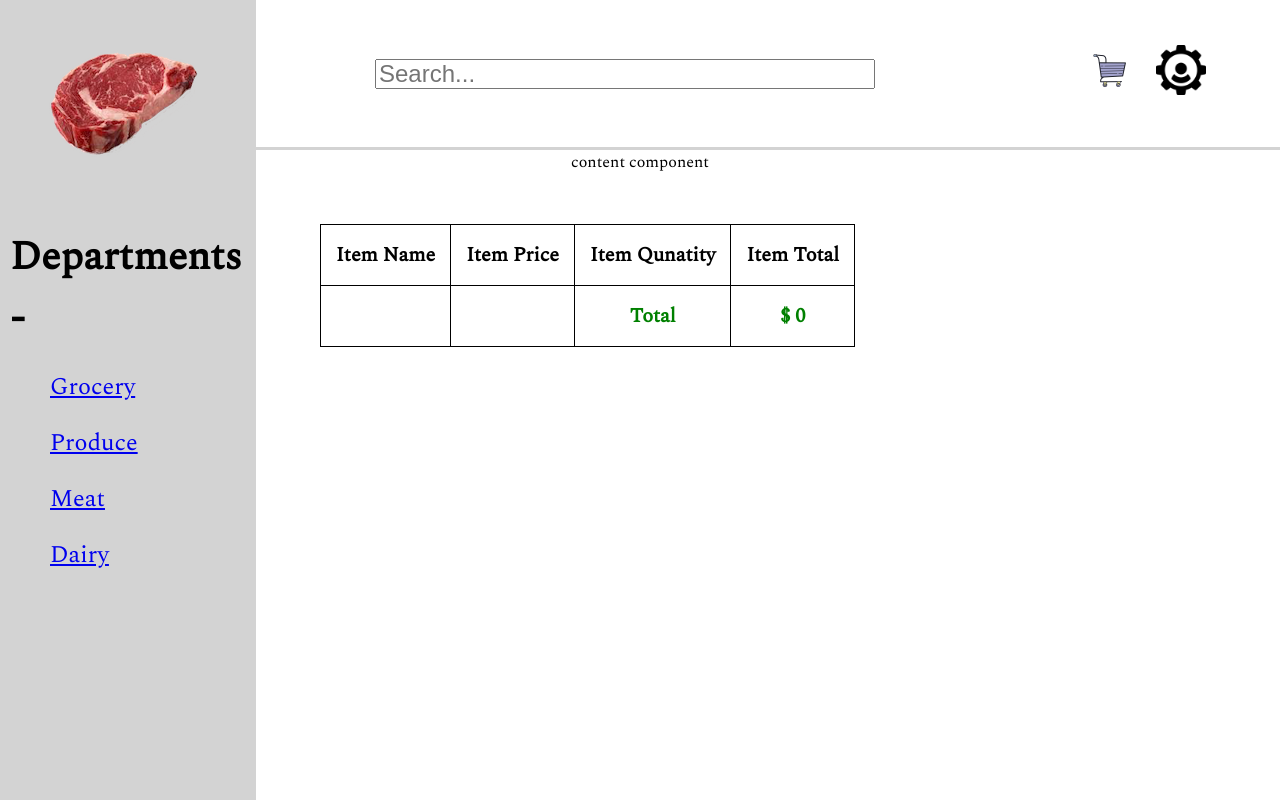
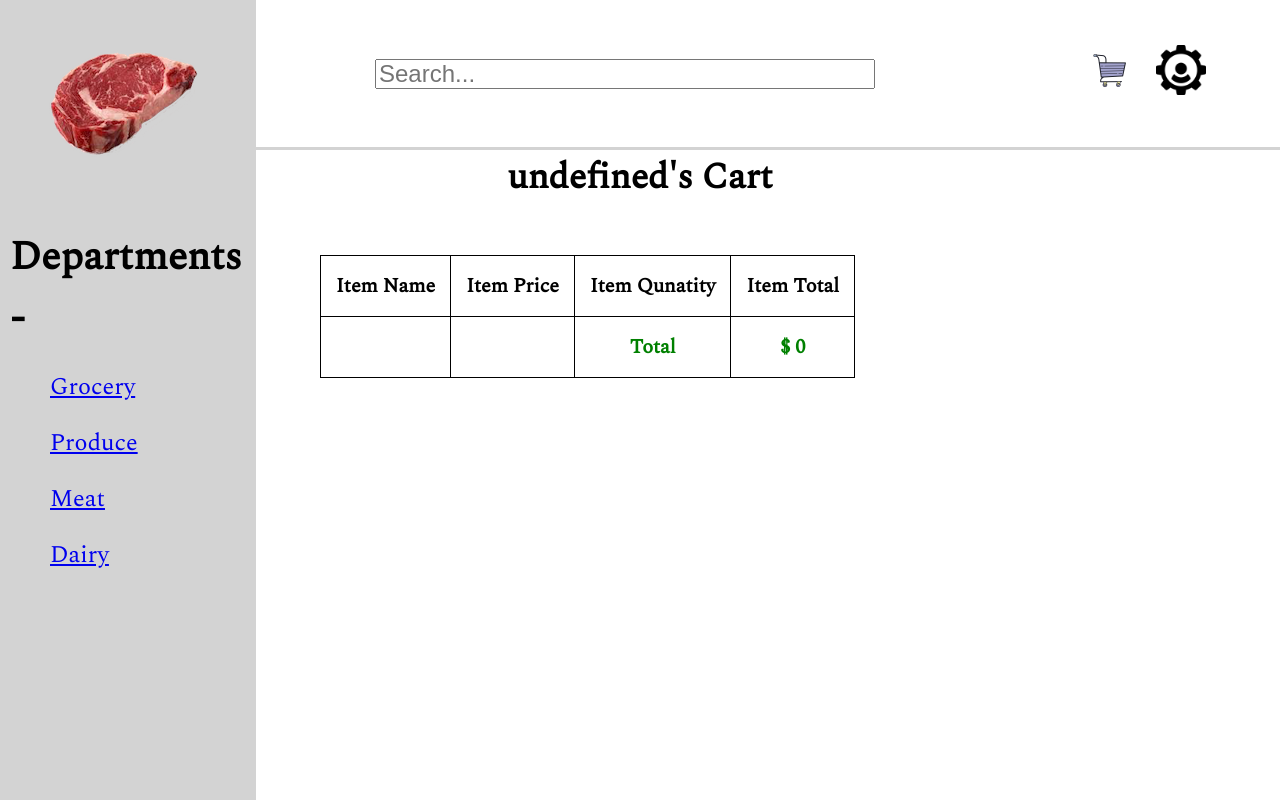
Before and after one commit to gnardinosaur/munchies_frontend, a React (Create React App) app: page /home/cart in a window 1280 px wide. Built offline with nearby package versions, Linux system fonts and the light colour scheme.

Commit message:
all paths working - need to build out user profile page

```diff
--- a/src/App.css
+++ b/src/App.css
@@ -81,6 +81,11 @@ input[type="submit"] {
 
 .content {
   position: relative;
+}
+
+.content-title {
+  font-size: 36px;
+  font-weight: bold;
 }
 
 .best-sellers {
--- a/src/App.js
+++ b/src/App.js
@@ -28,7 +28,7 @@ class App extends React.Component {
     return (
       <div className="App">
         <Switch>
-          <Route path="/home" render={(routerProps) => <Home user={this.state.user} {...routerProps} userId={this.state.user.id} />} />
+          <Route path="/home" render={(routerProps) => <Home user={this.state.user} {...routerProps} user={this.state.user} />} />
           <Route exact path="/" render={(routerProps) => <Login setUser={this.setUser} {...routerProps} />} />
         </Switch>
       </div>
--- a/src/components/Cart.js
+++ b/src/components/Cart.js
@@ -1,6 +1,10 @@
 import React from 'react';
 
 class Cart extends React.Component {
+
+  state = {
+    orderComplete: false
+  }
 
   cartTotal = () => {
     let total;
@@ -14,7 +18,6 @@ class Cart extends React.Component {
     } else {
       total = 0
     }
-
     return total
   }
 
@@ -49,11 +52,18 @@ class Cart extends React.Component {
           order: orderId
         })
       })
+      .then(resp => resp.json())
+      .then(this.setState({ orderComplete: true }))
     })
+
+    this.props.clearCartItems()
   }
 
   render(){
 
+    if (this.state.orderComplete) {
+      return <div>Order Complete!</div>
+    } else {
       let checkoutButton =
         <div className="checkout-btn">
           <button onClick={this.createOrder}>Checkout</button>
@@ -96,5 +106,6 @@ class Cart extends React.Component {
       )
     }
   }
+}
 
 export default Cart;
--- a/src/components/Content.js
+++ b/src/components/Content.js
@@ -3,6 +3,7 @@ import { Route, Switch } from 'react-router-dom';
 import BestSellers from './BestSellers';
 import ShowItem from './ShowItem';
 import Cart from './Cart';
+import Profile from './Profile';
 
 class Content extends React.Component {
 
@@ -26,14 +27,35 @@ class Content extends React.Component {
     this.setState({ cartItems: this.state.cartItems.filter(item => item.id !== id) })
   }
 
+  clearCartItems = () => {
+    this.setState({ cartItems: [] })
+    setTimeout(() => this.props.changeURL("/home"), 3000)
+  }
+
+  contentTitle = () => {
+    let text;
+    switch (window.location.pathname) {
+      case "/home":
+        text = "Best Sellers Yo!!!"
+        break;
+      case "/home/item":
+        text = `Get Some ${this.state.showItem.name}...`
+        break;
+      case "/home/cart":
+        text = `${this.props.user.username}'s Cart`
+      break;
+    }
+    return text
+  }
+
   render() {
     return (
-      //change div Text based on type of content rendered in this component ex. Best Sellers, Items, Cart of Profile
-      <div className="content"> content component
+      <div className="content">
+        <div className="content-title">{this.contentTitle()}</div>
         <Switch>
           <Route path="/home/item" render={() => <ShowItem item={this.state.showItem} addItemToCart={this.addItemToCart} />} />
-          <Route path="/home/cart" render={() => <Cart cartItems={this.state.cartItems} removeItemFromCart={this.removeItemFromCart} userId={this.props.userId} />}/>
-          {/* <Profile /> */}
+          <Route path="/home/cart" render={() => <Cart cartItems={this.state.cartItems} removeItemFromCart={this.removeItemFromCart} userId={this.props.user.id} clearCartItems={this.clearCartItems}/>}/>
+          <Route path="/home/profile" render={() => <Profile user={this.props.user} />} />
           <Route path="/home" render={() => <BestSellers setShowItem={this.setShowItem} />} />
         </Switch>
       </div>
--- a/src/components/Header.js
+++ b/src/components/Header.js
@@ -8,6 +8,10 @@ class Header extends React.Component {
     this.props.changeURL("/home/cart")
   }
 
+  viewProfile = () => {
+    this.props.changeURL("/home/profile")
+  }
+
   render() {
     return (
       <div className="header">
@@ -16,7 +20,7 @@ class Header extends React.Component {
         </div>
         <div className="header-imgs">
           <img onClick={this.viewCart} src={cart} alt={"cart"}/>
-          <img src={user} alt={"user"} />
+          <img onClick={this.viewProfile} src={user} alt={"user"} />
         </div>
       </div>
     )
--- a/src/components/Home.js
+++ b/src/components/Home.js
@@ -10,7 +10,7 @@ class Home extends React.Component {
       <div>
         <SideNav changeURL={this.props.history.push} />
         <Header changeURL={this.props.history.push} />
-        <Content changeURL={this.props.history.push} userId={this.props.userId} />
+        <Content changeURL={this.props.history.push} user={this.props.user} />
       </div>
     )
   }
--- /dev/null
+++ b/src/components/Profile.js
@@ -0,0 +1,22 @@
+import React from 'react';
+
+class Profile extends React.Component {
+
+  state = {
+    username: ""
+  }
+
+  componentDidMount() {
+    this.setState({ username: this.props.user.username })
+  }
+
+  render() {
+    return <div>Heyo {this.state.username} !</div>
+    //render form with username & email that can be updated with edit button
+    // remember to update User model in Rails to include email attribute
+
+    //render horizontal line and under that past orders - should be able to delete these past order
+  }
+}
+
+export default Profile;
```
Lines whose indentation alone changed are shown as unchanged.
